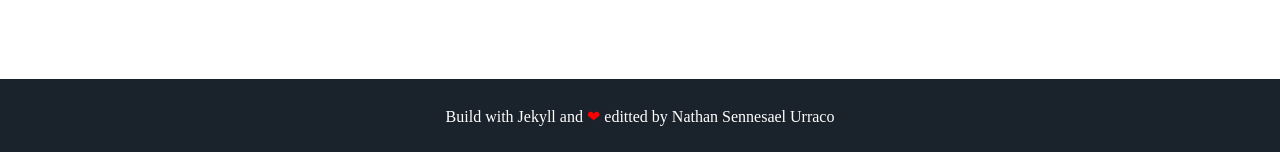
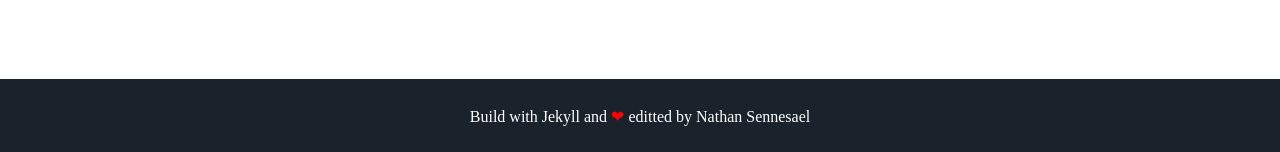
Before and after one commit to Senneschal/CV, a Jekyll site: the page built from index.html, in a window 1280 px wide. Shown: the part 1517-1669 px from the top of the page. Built offline with Jekyll 4.4.1, drawn with Linux system fonts in a browser that asks for light colours; some web fonts are replaced.

Commit message:
Update footer.html

```diff
--- a/_includes/footer.html
+++ b/_includes/footer.html
@@ -1,6 +1,6 @@
 <footer class="footer">
     <!-- <p>&copy; {{ site.username }}</p> -->
-    <p>Build with Jekyll and <span class="love">❤</span> editted by <a href="https://github.com/senneschal">Nathan Sennesael Urraco</a></p>
+    <p>Build with Jekyll and <span class="love">❤</span> editted by <a href="https://github.com/senneschal">Nathan Sennesael</a></p>
 </footer>
 <script src="//cdn.jsdelivr.net/particles.js/2.0.0/particles.min.js"></script>
 <script src="{{ '/assets/js/sweet-scroll.min.js' | prepend: site.baseurl }}"></script>
```
